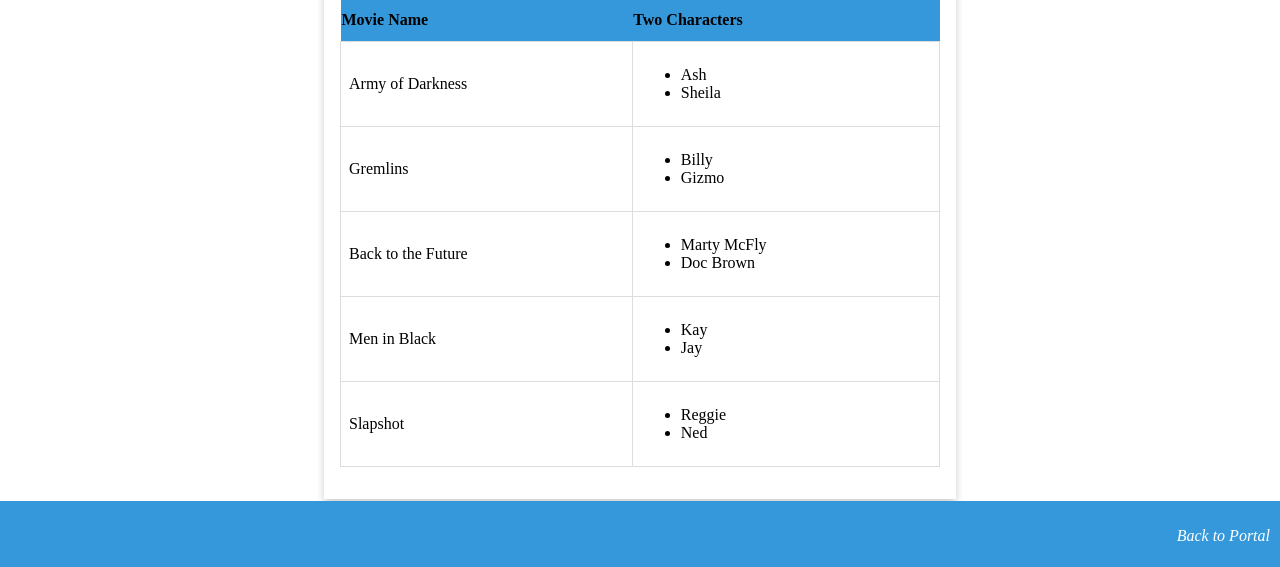
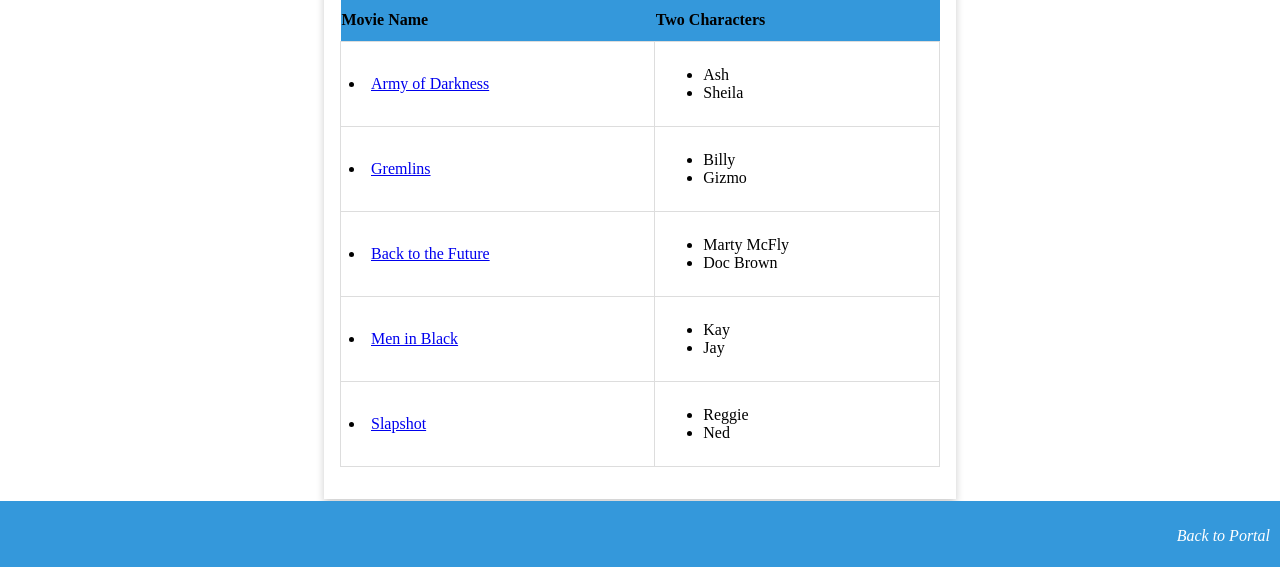
Before and after one commit to islys/csd-340, a plain HTML site: page module-8/monnier_mod8_2.html in a window 1280 px wide. Shown: the part 229-796 px from the top of the page. Drawn offline with Linux system fonts and the light colour scheme.

Commit message:
Pushing 17-Apr-2025

```diff
--- a/module-8/monnier_mod8_2.html
+++ b/module-8/monnier_mod8_2.html
@@ -35,7 +35,7 @@
                     <th>Two Characters</th>
                 </tr>
                 <tr>
-                    <td>Army of Darkness</td>
+                    <td><li><a href="https://www.imdb.com/title/tt0106308/" target="_blank">Army of Darkness</a></li></td>
                     <td>
                         <ul>
                             <li>Ash</li>
@@ -44,7 +44,7 @@
                     </td>
                 </tr>
                 <tr>
-                    <td>Gremlins</td>
+                    <td><li><a href="https://www.imdb.com/title/tt0087363/" target="_blank">Gremlins</a></li></td>
                     <td>
                         <ul>
                             <li>Billy</li>
@@ -53,7 +53,7 @@
                     </td>
                 </tr>
                 <tr>
-                    <td>Back to the Future</td>
+                    <td><li><a href="https://www.imdb.com/title/tt0088763/" target="_blank">Back to the Future</a></li></td>
                     <td>
                         <ul>
                             <li>Marty McFly</li>
@@ -62,7 +62,7 @@
                     </td>
                 </tr>
                 <tr>
-                    <td>Men in Black</td>
+                    <td><li><a href="https://www.imdb.com/title/tt0119654/" target="_blank">Men in Black</a></li></td>
                     <td>
                         <ul>
                             <li>Kay</li>
@@ -71,7 +71,7 @@
                     </td>
                 </tr>
                 <tr>
-                    <td>Slapshot</td>
+                    <td><li><a href="https://www.imdb.com/title/tt0076723/" target="_blank">Slapshot</a></li></td>
                     <td>
                         <ul>
                             <li>Reggie</li>
```
